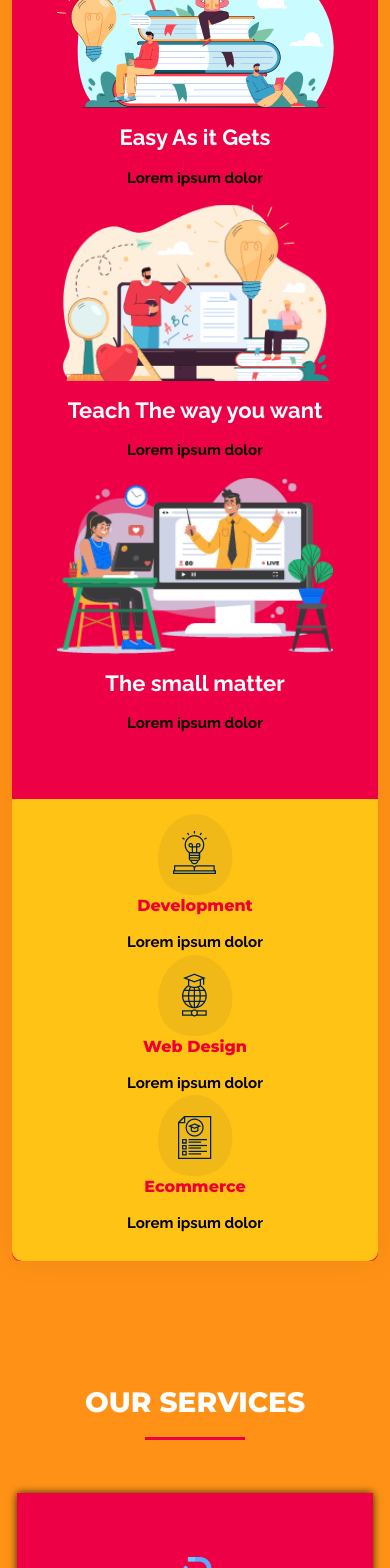
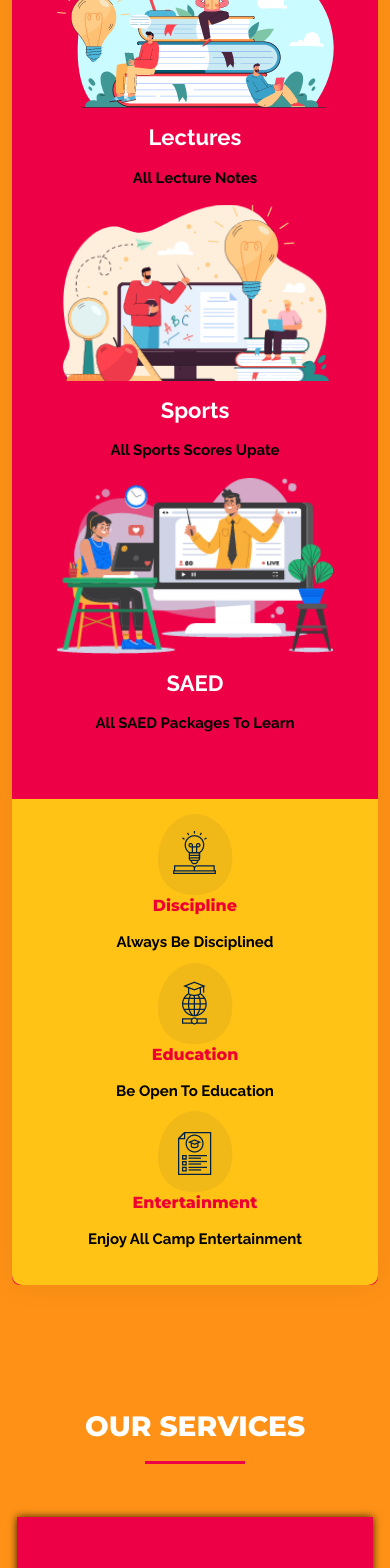
Before and after one commit to aniemmanuelrapoo/nysc-website, a React (Create React App) app: page / in a window 390 px wide. Shown: the part 940-2508 px from the top of the page. Built offline with nearby package versions, Linux system fonts and the light colour scheme; a web font is replaced by a local one.

Commit message:
corrrection with responsive

```diff
--- a/src/asset/css/custom.css
+++ b/src/asset/css/custom.css
@@ -266,8 +266,9 @@
 /* Activity Section */
 .activity__card{
   padding: 0px 0px;
-  margin: 1em;
-  width: 22em;
+  justify-content: space-between;
+  margin: 1rem 0;
+  width: 21em;
   border-radius: 0.6em;
   cursor: pointer;
 }
@@ -427,6 +428,10 @@
   color: var(--bg-inL-1);
 }
 
+.footer__col{
+  padding: 70px !important;
+}
+
 .copyright__section{
   padding: 20px;
   background-color: var(--bg-outD-1);
@@ -538,11 +543,41 @@
 }
 
 /* MEDIA QUERIES (medium screen) */
-@media screen and (max-width: 1024px) {}
+@media screen and (max-width: 1024px) {
+  .count__number{
+    font-size: 30px;
+  }
+
+  .count__title{
+    font-size: 18px;
+  }
+  .footer__col{
+    padding: 30px !important;
+  }
+}
 
 /* MEDIA QUERIES (small screen) */
 @media screen and (max-width: 600px) {
   .welcome__text{
     text-align: center;
   }
+  .count__number{
+    font-size: 20px;
+  }
+
+  .count__title{
+    font-size: 15px;
+  }
+
+  .summaery__cardContainer1{
+    margin-top: 7%;
+  }
+
+  .footer__col{
+    padding: 20px !important;
+  }
+
+  .activity__card{
+    width: 24rem;
+  }
 }
--- a/src/components/Footer/Footer.tsx
+++ b/src/components/Footer/Footer.tsx
@@ -15,7 +15,7 @@ const Footer: React.FunctionComponent<IFooterProps> = (props) => {
     <>
       <Container fluid className='footer__section'>
         <Row>
-          <Col lg={3} md={6} sm={12} className='p-5 text-center'>
+          <Col lg={3} md={6} sm={12} className='text-center footer__col'>
             <h2 className='footer__name text-center'>Follow Us</h2>
             <div className='footer__socialContainer'>
               <a href="https://web.facebook.com/officialnysc" rel='noreferrer noopener'>
@@ -29,7 +29,7 @@ const Footer: React.FunctionComponent<IFooterProps> = (props) => {
               </a>
             </div>
           </Col>
-          <Col lg={3} md={6} sm={12} className='p-5 text-start'>
+          <Col lg={3} md={6} sm={12} className='text-start footer__col'>
             <h2 className='footer__name'>Address</h2>
             <p className="footer__AddressDes">
               NYSC Orentation Camp Sibry Taraba State <br></br>
@@ -37,14 +37,14 @@ const Footer: React.FunctionComponent<IFooterProps> = (props) => {
               <FontAwesomeIcon icon={faPhone}  /> Phone : +2348036636819<br></br>
           </p>
           </Col>
-          <Col lg={3} md={6} sm={12} className='p-5 text-start'>
+          <Col lg={3} md={6} sm={12} className='text-start footer__col'>
             <h2 className='footer__name'>Information</h2>
             <NavLink className="footer__link" to="/about" >About Us</NavLink><br></br>
             <NavLink  className="footer__link" to="/activities" >Activitie </NavLink><br></br>
             <NavLink  className="footer__link" to="/lectures" >Lectures </NavLink><br></br>
             <NavLink className="footer__link" to="/contact" >Contact Us</NavLink><br></br>
           </Col>
-          <Col lg={3} md={6} sm={12} className='p-5 text-start'>
+          <Col lg={3} md={6} sm={12} className='text-start footer__col'>
             <h2 className='footer__name'>Policy</h2>
             <NavLink className="footer__link" to="/nyscpolicy" >NYSC Policy</NavLink> <br></br>
             <NavLink className="footer__link" to="/termsandcondition" >Trems And Condition</NavLink> <br></br>
--- a/src/components/Welcome/Welcome.tsx
+++ b/src/components/Welcome/Welcome.tsx
@@ -28,57 +28,57 @@ const Welcome: React.FunctionComponent<IWelcomeProps> = (props) => {
                     <Row>
                       <Col lg={4} md={6} sm={12}>
                         <img src={pageone} alt='' />
-                        <h1 className="service__name">Easy As it Gets </h1>
-                        <p className="service__discription">Lorem ipsum dolor</p>
+                        <h1 className="service__name">Lectures</h1>
+                        <p className="service__discription">All Lecture Notes</p>
                       </Col>
 
                       <Col lg={4} md={6} sm={12}>
                         <img src={pagetwo} alt='' />
-                        <h1 className="service__name">Teach The way you want</h1>
-                        <p className="service__discription">Lorem ipsum dolor</p>
+                        <h1 className="service__name">Sports</h1>
+                        <p className="service__discription">All Sports Scores Upate</p>
                       </Col>
 
                       <Col lg={4} md={6} sm={12}>
                         <img src={pagethree} alt='' />
-                        <h1 className="service__name">The small matter</h1>
-                        <p className="service__discription">Lorem ipsum dolor</p>
+                        <h1 className="service__name">SAED</h1>
+                        <p className="service__discription">All SAED Packages To Learn</p>
                       </Col>
                     </Row>
 
                     <Row className="intro-footer bg-base text-center mt-5">
-                      <Col lg={4} md={6} sm={12}>
+                      <Col lg={4} md={6} sm={12} className='mb-2'>
                         <Row>
-                          <Col lg={6} md={6} sm={12}>
+                          <Col lg={4} md={4} sm={12}>
                             <img className="sideImg" src={imgone} alt='' />
                           </Col>
 
-                          <Col lg={6} md={6} sm={12}>
-                            <h5 className="homeIntro welcome__text">Development</h5>
-                            <p className="service__discription welcome__text">Lorem ipsum dolor</p>
+                          <Col lg={8} md={8} sm={12}>
+                            <h5 className="homeIntro welcome__text">Discipline</h5>
+                            <p className="service__discription welcome__text">Always Be Disciplined</p>
                           </Col>
                         </Row>
                       </Col>
 
-                      <Col lg={4} md={6} sm={12}>
+                      <Col lg={4} md={6} sm={12} className='mb-2'>
                         <Row>
-                          <Col lg={6} md={6} sm={12}>
+                          <Col lg={4} md={4} sm={12}>
                             <img className="sideImg" src={imgtwo} alt='' />
                           </Col>
 
-                          <Col lg={6} md={6} sm={12}>
-                            <h5 className="homeIntro welcome__text">Web Design</h5>
-                            <p className="service__discription welcome__text">Lorem ipsum dolor</p>
+                          <Col lg={8} md={8} sm={12}>
+                            <h5 className="homeIntro welcome__text">Education</h5>
+                            <p className="service__discription welcome__text">Be Open To Education</p>
                           </Col>
                         </Row>
                       </Col>
-                      <Col lg={4} md={6} sm={12}>
+                      <Col lg={4} md={6} sm={12} className='mb-2'>
                         <Row>
-                          <Col lg={6} md={6} sm={12}>
+                          <Col lg={4} md={4} sm={12}>
                             <img className="sideImg" src={imgthree} alt='' />
                           </Col>
-                          <Col lg={6} md={6} sm={12}>
-                            <h5 className="homeIntro welcome__text">Ecommerce</h5>
-                            <p className="service__discription welcome__text">Lorem ipsum dolor</p>
+                          <Col lg={8} md={8} sm={12}>
+                            <h5 className="homeIntro welcome__text">Entertainment</h5>
+                            <p className="service__discription welcome__text">Enjoy All Camp Entertainment</p>
                           </Col>
                         </Row>
                       </Col>
```
